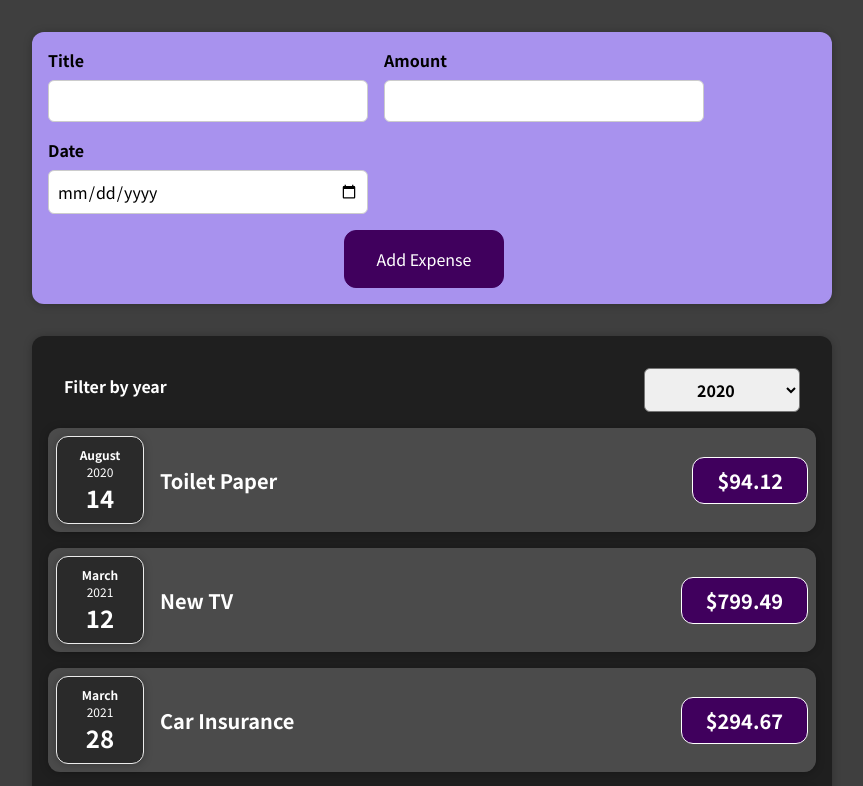
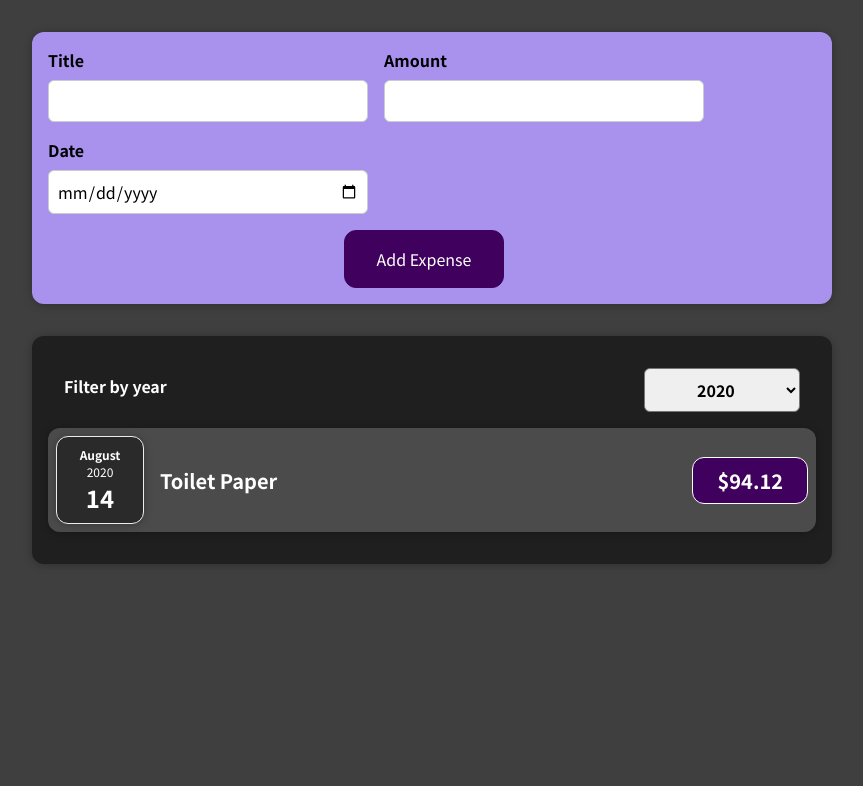
Before and after one commit to katherine-kania/expense-tracker, a React (Create React App) app: page / in a window 1280 px wide. Shown: the top 786 px of the page, without its empty margins (208-1071 px from the left). Built offline with nearby package versions, Linux system fonts and the light colour scheme.

Commit message:
Year filter displaying

```diff
--- a/src/components/Expenses/Expenses.js
+++ b/src/components/Expenses/Expenses.js
@@ -11,13 +11,18 @@ const Expenses = (props) => {
     // console.log('Expenses.js' + selectedYear)
     setFilteredYear(selectedYear)
   }
+
+  const filteredExpenses = props.items.filter(expense => {
+    return expense.date.getFullYear().toString() === filteredYear
+  })
+
   return (
       <Card className="expenses">
         <ExpensesFilter
           selected={filteredYear}
           onChangeFilter={filterChangeHandler}
         />
-        {props.items.map((expense) => (
+        {filteredExpenses.map((expense) => (
           <ExpenseItem
             key={expense.id}
             title={expense.title}
```
Also changed, not shown: 1 other file (tests, documents, lock files or other folders).
